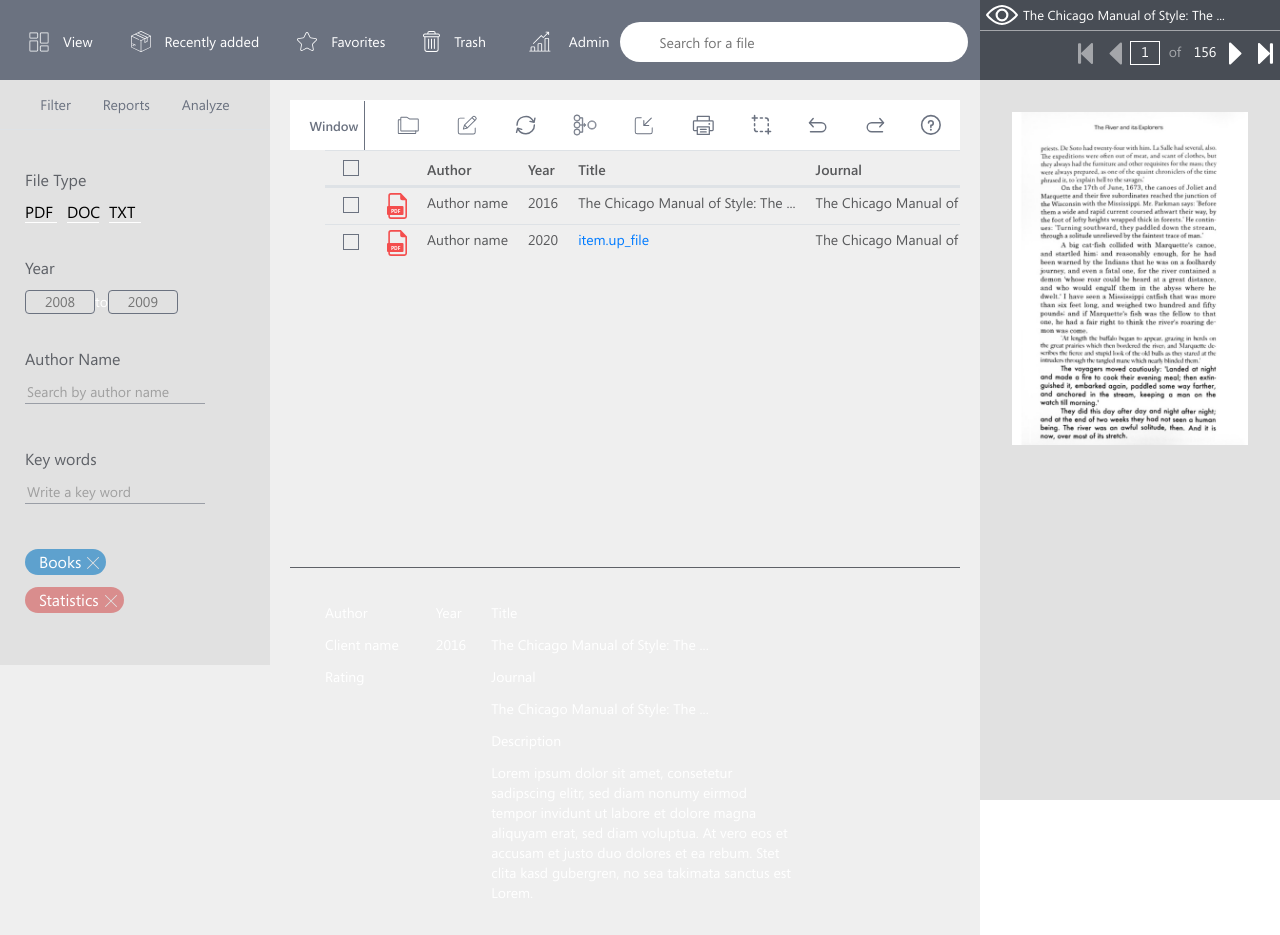
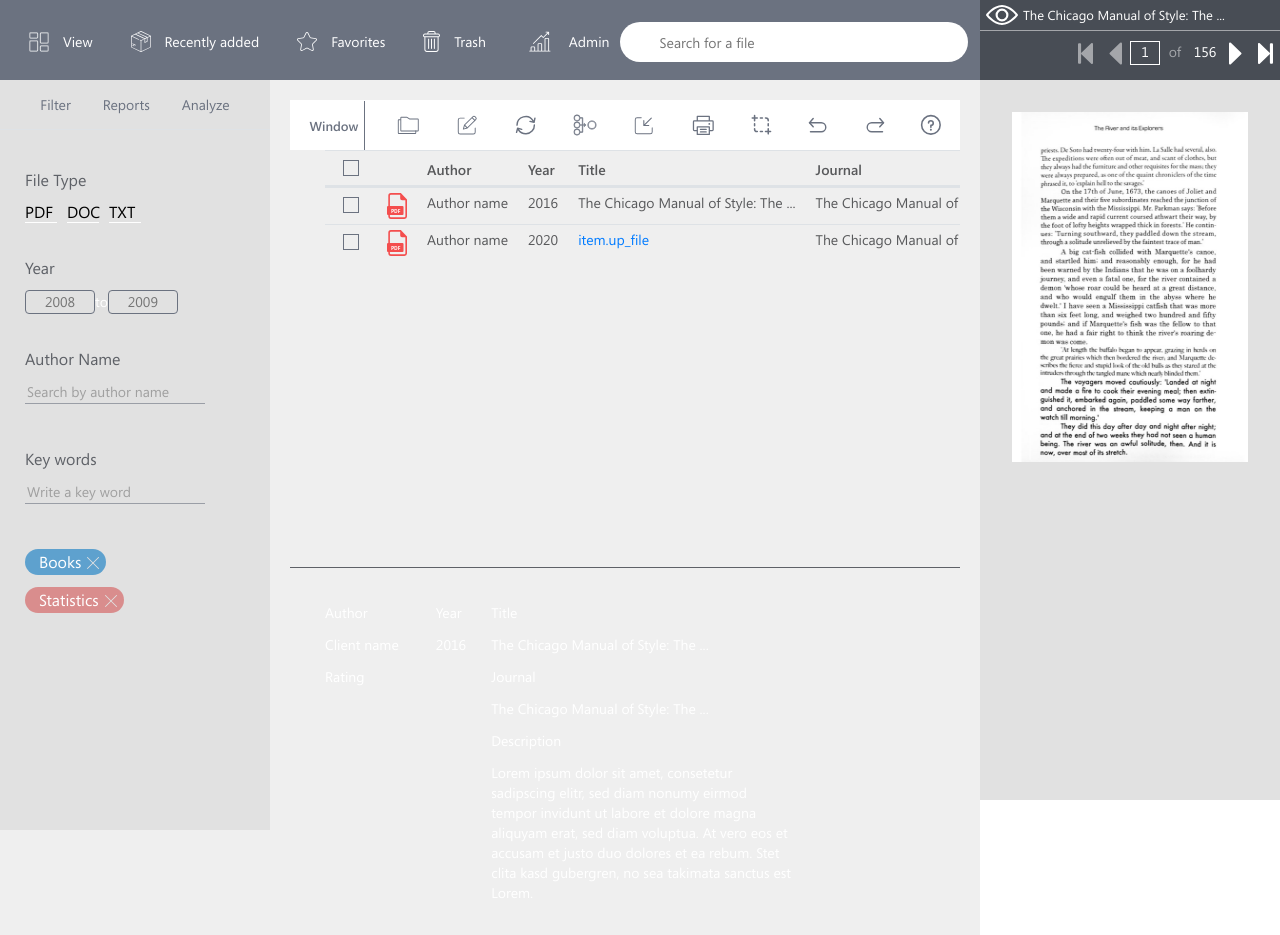
Before and after one commit to Akshay4610/SensaiRepo, an Angular app: page /dashboard in a window 1280 px wide. Built offline with nearby package versions, Linux system fonts and the light colour scheme.

Commit message:
dashboard css changes

```diff
--- a/src/app/components/dashboard/dashboard.component.css
+++ b/src/app/components/dashboard/dashboard.component.css
@@ -0,0 +1,3 @@
+.tab-content-dashboard {
+    height: 700px;
+}
--- a/src/app/components/dashboard/dashboard.component.html
+++ b/src/app/components/dashboard/dashboard.component.html
@@ -56,7 +56,7 @@
                             <li class=""><a data-toggle="tab" href="#folder"> Reports</a></li>
                             <li class="analyze-list"><a data-toggle="tab" href="#analyze"> Analyze</a></li>
                         </ul>
-                        <div class="tab-content">
+                        <div class="tab-content tab-content-dashboard">
                             <div id="home" class="tab-pane fade in active">
                                 <p>File Type</p>
                                 <ul class="select-type">
@@ -800,7 +800,7 @@
         </div>
     </div>
     <div class="files">
-        <img src="../../../assets/images/text.png" class="d-inline" alt="icon" width="">
+        <img src="../../../assets/images/text.png" class="d-inline" alt="icon" width="250" height="350">
     </div>
 </div>
 
--- a/src/styles.css
+++ b/src/styles.css
@@ -2081,6 +2081,7 @@
     }
     .tab-content {
         padding: 50px 12px;
+        height: 100vh;
     }
     header .navbar-light .navbar-nav .nav-link {
         font-size: 14px;
```
